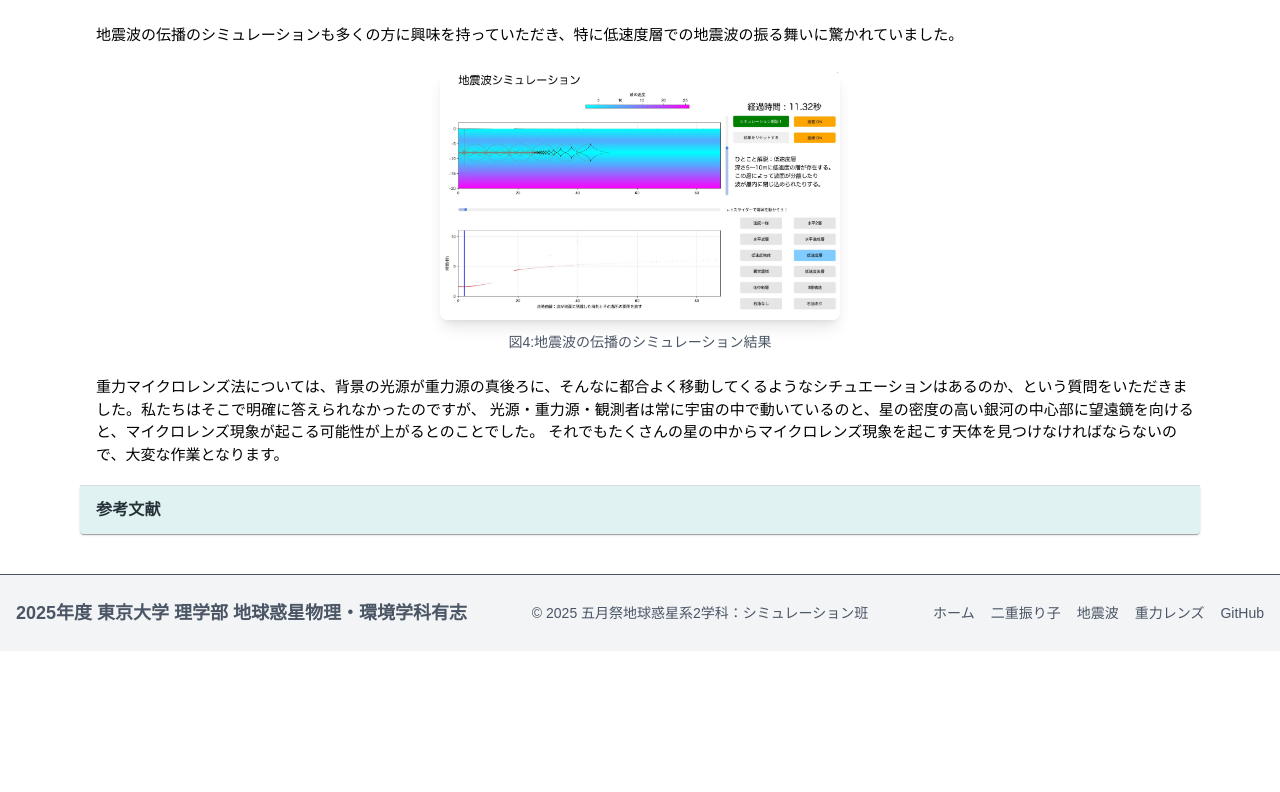
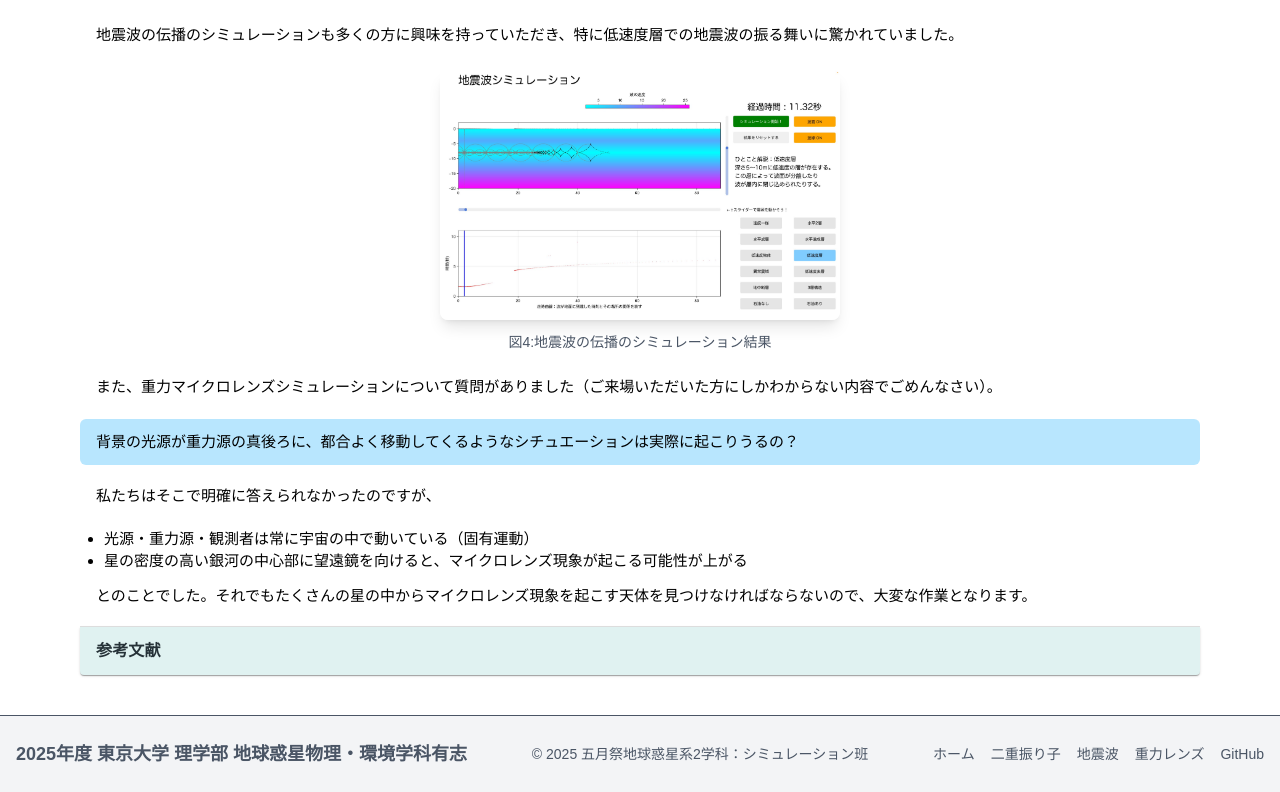
Before and after one commit to chiwaku-wakwak/chiwaku-simulation, a Next.js app: page /blog in a window 1280 px wide. Shown: the part 1628-2420 px from the top of the page. Before the commit the page ends 2279 px from the top, so only its background shows below. Built offline with nearby package versions, Linux system fonts and the light colour scheme; some icons are missing.

Commit message:
blog edit

```diff
--- a/src/app/blog/page.tsx
+++ b/src/app/blog/page.tsx
@@ -120,9 +120,22 @@ const App: React.FC = () => {
           </figcaption>
         </figure>
         <p className="mb-2 pl-4 py-3">
-          重力マイクロレンズ法については、背景の光源が重力源の真後ろに、そんなに都合よく移動してくるようなシチュエーションはあるのか、という質問をいただきました。私たちはそこで明確に答えられなかったのですが、
-          光源・重力源・観測者は常に宇宙の中で動いているのと、星の密度の高い銀河の中心部に望遠鏡を向けると、マイクロレンズ現象が起こる可能性が上がるとのことでした。
-          それでもたくさんの星の中からマイクロレンズ現象を起こす天体を見つけなければならないので、大変な作業となります。
+          また、重力マイクロレンズシミュレーションについて質問がありました（ご来場いただいた方にしかわからない内容でごめんなさい）。
+        </p>
+        <div className="pl-4 py-3 my-2 bg-sky-200 rounded-md">
+          背景の光源が重力源の真後ろに、都合よく移動してくるようなシチュエーションは実際に起こりうるの？
+        </div>
+        <p className="mb-2 pl-4 py-3">
+          私たちはそこで明確に答えられなかったのですが、
+        </p>
+        <ul className="list-disc pl-6">
+          <li>光源・重力源・観測者は常に宇宙の中で動いている（固有運動）</li>
+          <li>
+            星の密度の高い銀河の中心部に望遠鏡を向けると、マイクロレンズ現象が起こる可能性が上がる
+          </li>
+        </ul>
+        <p className="mb-2 pl-4 py-3">
+          とのことでした。それでもたくさんの星の中からマイクロレンズ現象を起こす天体を見つけなければならないので、大変な作業となります。
         </p>
         <Accordion
           sx={{
```
